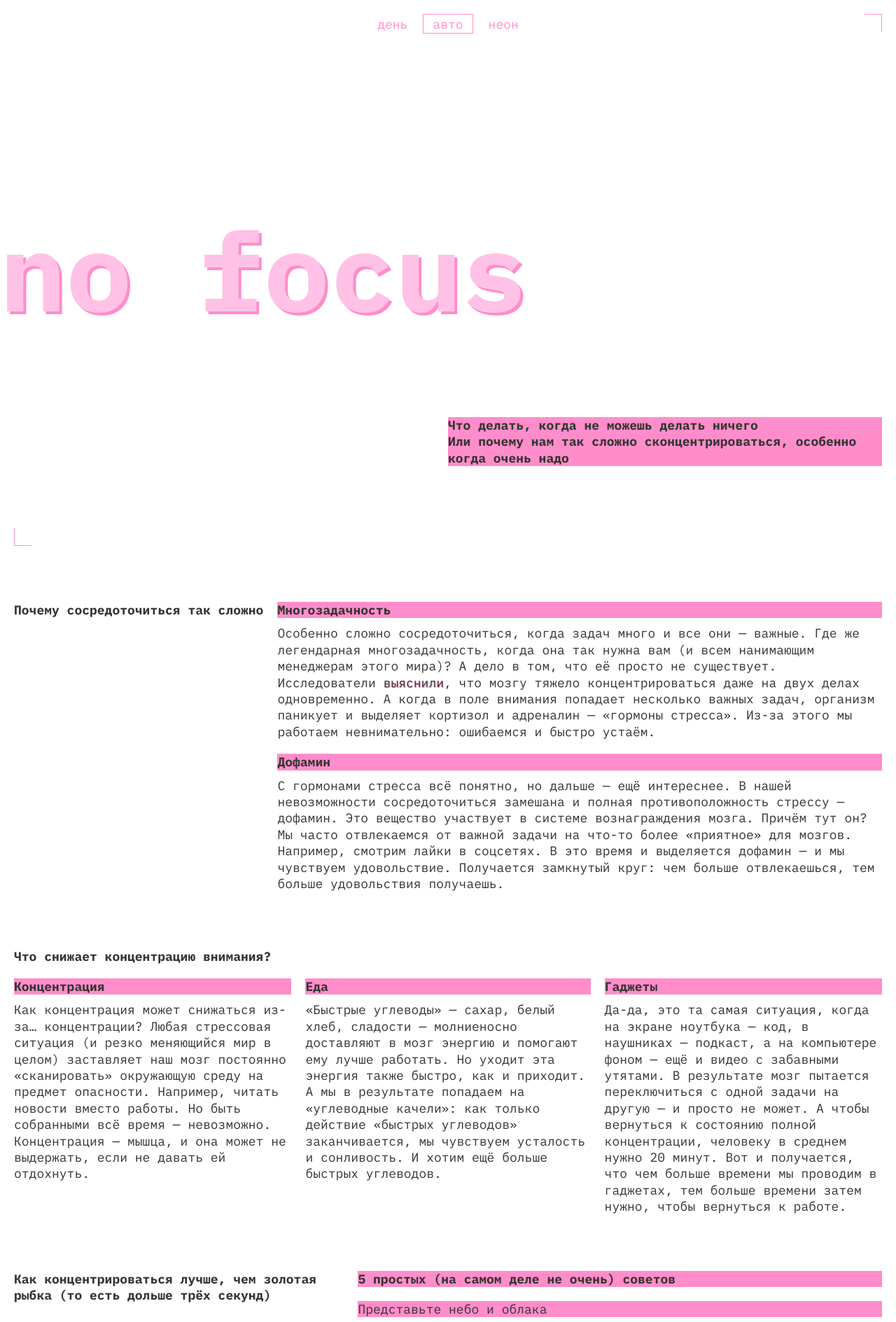
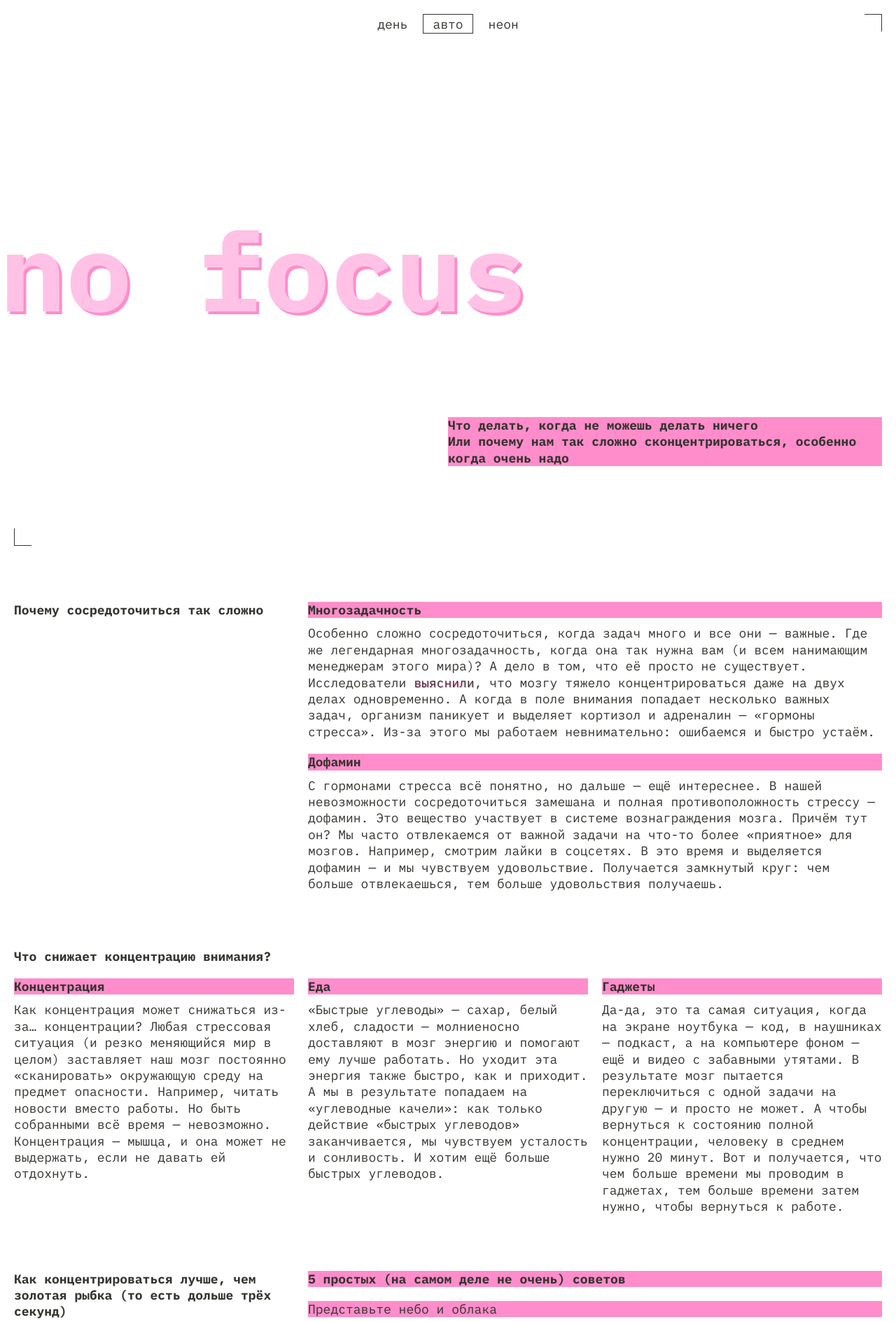
Before and after one commit to annyelloww/slozhno-sosredotochitsya-fd, a plain HTML site: page index.html in a window 1280 px wide. Shown: the top 1889 px of the page at 70% size. Drawn offline with Linux system fonts and the light colour scheme.

Commit message:
внесла вторые правки

```diff
--- a/index.html
+++ b/index.html
@@ -52,8 +52,9 @@
       <p class="header__subtitle title-decor">Что делать, когда не можешь делать ничего <br> Или почему нам так сложно сконцентрироваться, особенно когда очень надо</p>
     </header>
     <main class="main">
-      <section class="main__section section-side-title">
+      <section class="main__section">
         <h2 class="section__title">Почему сосредоточиться так сложно</h2>
+        <div class="content__wrapper">
           <article class="section__content">
             <h3 class="section__content-title title-decor">Многозадачность</h3>
             <p class="section__content-text">
@@ -66,9 +67,11 @@
               С гормонами стресса всё понятно, но дальше — ещё интереснее. В нашей невозможности сосредоточиться замешана и полная противоположность стрессу — дофамин. Это вещество участвует в системе вознаграждения мозга. Причём тут он? Мы часто отвлекаемся от важной задачи на что-то более «приятное» для мозгов. Например, смотрим лайки в соцсетях. В это время и выделяется дофамин — и мы чувствуем удовольствие. Получается замкнутый круг: чем больше отвлекаешься, тем больше удовольствия получаешь.
             </p>
           </article>
+        </div>
       </section>
       <section class="main__section main__section-transform">
         <h2 class="section__title">Что снижает концентрацию внимания?</h2>
+        <div class="content__wrapper">
           <article class="section__content">
             <h3 class="section__content-title title-decor">Концентрация</h3>
             <p class="section__content-text">
@@ -87,12 +90,14 @@
               Да-да, это та самая ситуация, когда на экране ноутбука — код, в наушниках — подкаст, а на компьютере фоном — ещё и видео с забавными утятами. В результате мозг пытается переключиться с одной задачи на другую — и просто не может. А чтобы вернуться к состоянию полной концентрации, человеку в среднем нужно 20 минут. Вот и получается, что чем больше времени мы проводим в гаджетах, тем больше времени затем нужно, чтобы вернуться к работе.
             </p>
           </article>
+        </div>
       </section>
-      <section class="main__section section-side-title">
+      <section class="main__section">
         <h2 class="section__title">Как концентрироваться лучше, чем золотая рыбка (то есть дольше трёх секунд)</h2>
+        <div class="content__wrapper">
+          <h3 class="section__content-title title-decor section__subtitle">5 простых (на самом деле не очень) советов</h3>
           <article class="section__content">
-          <h3 class="section__content-title title-decor section__subtitle">5 простых (на самом деле не очень) советов</h3>
-          <h4 class="section__content-title title-decor title-thin">Представьте небо и облака</h4>
+            <h3 class="section__content-title title-decor title-thin">Представьте небо и облака</h3>
             <p class="section__content-text">
               Или листья в ручье. Тут дело в лёгкой медитации, которая помогает успокоиться. Ведь часто именно тревожные мысли о сложных задачах как раз и мешают эти сложные задачи делать. В такие моменты можно закрыть глаза и представить, что чистое небо — это вы, а облака — тревожные мысли. И сколько бы их ни было — ясное небо всегда будет где-то там, за тучами, и никуда не денется. Это упражнение поможет вернуться в настоящий момент, а не волноваться о потенциальных проблемах из будущего.
             </p>
@@ -121,16 +126,17 @@
               Настоящие бумажные книги. Это правда помогает с концентрацией: чтобы прочитать пост в соцсети, достаточно нескольких минут или даже секунд. А вот интересная книга способна затянуть и на несколько часов и круто тренирует направленное внимание.
             </p>
           </article>
+        </div>
       </section>
       <section class="main__section section-pictures">
         <h3 class="section__content-title title-decor">А можно в картинках?</h3>
-        <article class="section__content section__content-pictures">
+        <div class="section__content section__content-pictures">
           <img class="sunset" src="images/sunset.png" loading="lazy" alt="Закат на фоне гор и озера">
           <img class="ice-cream" src="images/ice-cream.png" loading="lazy" alt="Огромная тарелка мороженого">
           <img class="tape" src="images/tape.png" loading="lazy" alt="Музыкальная кассета">
           <img class="books" src="images/books.png" loading="lazy" alt="Стопка кник с чаем на ней">
           <img class="street" src="images/street.png" loading="lazy" alt="Небольшая улочка с невысокими домами">
-        </article>
+        </div>
       </section>
     </main>
     <footer class="footer decorated-zone">
--- a/styles/dark.css
+++ b/styles/dark.css
@@ -5,7 +5,7 @@
 */
 
 :root.theme-dark {
-  --bg-image: url("../images/cover-image.png");
+  --bg-image: url("../images/cover-image-dark.png");
   --bg-color: #000028;
   --accent-color: #FF0070;
   --focus-color: #db00ff;
@@ -25,3 +25,27 @@
 .theme-dark .header__decoration {
   visibility: visible;
 }
+
+.theme-dark .section__title {
+  color: var(--accent-color);
+}
+
+.theme-dark .decorated-zone::before {
+  border-color: var(--accent-color);
+}
+
+.theme-dark .decorated-zone::after {
+  border-color: var(--accent-color);
+}
+
+.theme-dark .header__theme-menu-button {
+  color: var(--accent-color);
+}
+
+.theme-dark .header__theme-menu-button_active {
+  border-color: var(--accent-color);
+}
+
+.theme-dark .header__theme-menu-button:focus-visible {
+  border-bottom-color: var(--accent-color);
+}
--- a/styles/globals.css
+++ b/styles/globals.css
@@ -11,10 +11,6 @@ body {
   max-inline-size: 1440px;
   margin: 0 auto;
   font-family: var(--page-font), sans-serif;
-}
-
-body::-webkit-scrollbar {
-  display: none;
 }
 
 h1,
--- a/styles/light.css
+++ b/styles/light.css
@@ -38,6 +38,10 @@
   border-color: var(--text-color);
 }
 
+.theme-light .header__theme-menu-button:focus-visible {
+  border-bottom-color: var(--text-color);
+}
+
 @media (prefers-color-scheme: light) {
   :root {
     --accent-color: #ff8dcb;
@@ -57,19 +61,23 @@
     color: var(--text-color);
   }
 
-  .theme-light .decorated-zone::before {
+  .decorated-zone::before {
     border-color: var(--text-color);
   }
 
-  .theme-light .decorated-zone::after {
+  .decorated-zone::after {
     border-color: var(--text-color);
   }
 
-  .theme-light .header__theme-menu-button {
+   .header__theme-menu-button {
     color: var(--text-color);
   }
 
-  .theme-light .header__theme-menu-button_active {
+  .header__theme-menu-button_active {
     border-color: var(--text-color);
   }
+
+  .header__theme-menu-button:focus-visible {
+    border-bottom-color: var(--accent-color);
+  }
 }
--- a/styles/style.css
+++ b/styles/style.css
@@ -155,8 +155,9 @@
   font-weight: 700;
 }
 
-.section__subtitle {
-  margin-bottom: 10px;
+.content__wrapper {
+  display: grid;
+  gap: 20px;
 }
 
 .section__content {
@@ -228,24 +229,24 @@
 
   .header__title {
     margin-left: -20px;
-    margin-top: clamp(173px, 18vh, 240px);
+    margin-top: clamp(173px, 17vh, 240px);
   }
 
   .header__subtitle {
-    margin: clamp(162px, 16vh, 320px) 0;
+    margin: clamp(162px, 15vh, 320px) 0;
     grid-column: 2;
   }
 
   .main__section {
-    grid-template-columns: repeat(auto-fit, 1fr);
+    grid-template-columns: 1fr 2fr;
   }
 
-  .section__content {
-    grid-column: 1 / 4;
+  .content__wrapper {
+    grid-column: 2;
   }
 
-  .section-side-title .section__content {
-    grid-column: 2 / 4;
+  .main__section-transform .content__wrapper {
+    grid-column: 1 / 3;
   }
 
   .section-pictures .section__content-title {
@@ -254,6 +255,7 @@
 
   .section__content-pictures {
     gap: 20px;
+    grid-column: 1 / 4;
     grid-template-rows: repeat(3, min-content);
     grid-template-columns: repeat(3, 1fr);
   }
@@ -331,10 +333,23 @@
     padding-right: 0;
   }
 
+  .main__section {
+    gap: 10px;
+  }
+
+  .main__section-transform {
+    gap: 20px;
+  }
+
+  .main__section-transform .content__wrapper {
+    grid-template-columns: repeat(3, 1fr);
+    grid-auto-rows: min-content;
+    grid-auto-flow: row;
+  }
+
   .main__section-transform .section__content{
     grid-template-rows: min-content min-content;
     grid-column: auto;
-    grid-row: 2;
   }
 
   .footer {
```
Lines whose indentation alone changed are shown as unchanged.
